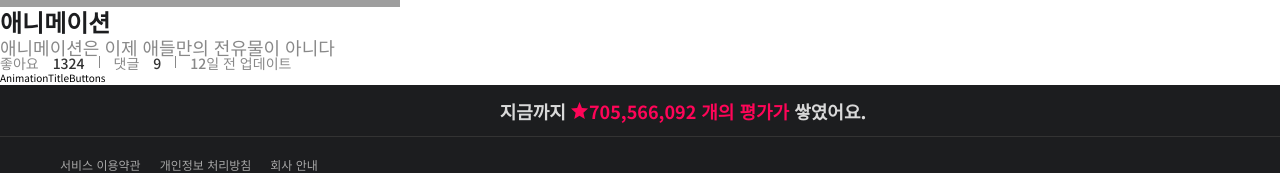
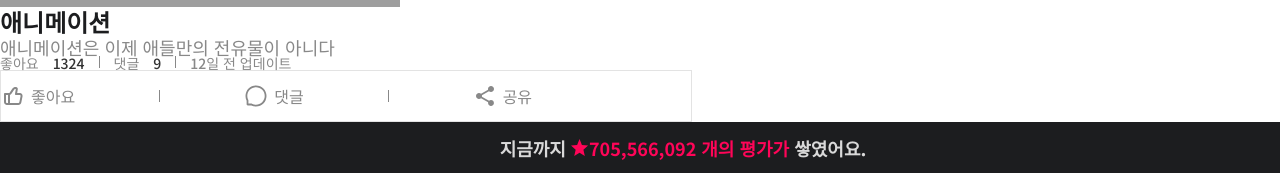
Before and after one commit to DO-SOPT-Seminar-Web-6/Client, a React (Vite) app: page / in a window 1280 px wide. Shown: the part 356-529 px from the top of the page. Built offline with nearby package versions, Linux system fonts and the light colour scheme; grey boxes are pictures that could not be loaded.

Commit message:
[ design ] AnimationTTitleButtons ui 추가

```diff
--- a/src/components/animation/AnimationTitleButtons.tsx
+++ b/src/components/animation/AnimationTitleButtons.tsx
@@ -1,4 +1,62 @@
 import styled from 'styled-components';
+import { CollectDetailLikeTopIc, CollectDetailChatTopIc, CollectDetailShareTopIc } from '@assets/index';
 export default function AnimationTitleButtons() {
-  return <div>AnimationTitleButtons</div>;
+  return (
+    <ButtonBox>
+      <Button>
+        <CollectDetailLikeTopIcon />
+        <ButtonTitle>좋아요</ButtonTitle>
+      </Button>
+      <DivideLine />
+      <Button>
+        <CollectDetailChatTopIcon />
+        <ButtonTitle>댓글</ButtonTitle>
+      </Button>
+      <DivideLine />
+      <Button>
+        <CollectDetailShareTopIcon />
+        <ButtonTitle>공유</ButtonTitle>
+      </Button>
+    </ButtonBox>
+  );
 }
+
+const CollectDetailLikeTopIcon = styled(CollectDetailLikeTopIc)`
+  width: 2.4rem;
+  height: 2.4rem;
+`;
+const CollectDetailChatTopIcon = styled(CollectDetailChatTopIc)`
+  width: 2.4rem;
+  height: 2.4rem;
+`;
+const CollectDetailShareTopIcon = styled(CollectDetailShareTopIc)`
+  width: 2.4rem;
+  height: 2.4rem;
+`;
+
+const ButtonTitle = styled.h2`
+  color: ${({ theme }) => theme.colors.grey600};
+  ${({ theme }) => theme.fonts.subTitle5};
+`;
+
+const Button = styled.button`
+  display: flex;
+  gap: 0.6rem;
+  align-items: center;
+  height: 2.4rem;
+`;
+
+const ButtonBox = styled.div`
+  display: flex;
+
+  gap: 8.4rem;
+  align-items: center;
+  border: 1px solid ${({ theme }) => theme.colors.grey300};
+  width: 69.2rem;
+  height: 5.2rem;
+`;
+
+const DivideLine = styled.div`
+  border-left: 1px solid ${({ theme }) => theme.colors.grey600};
+  height: 1.2rem;
+`;
```
